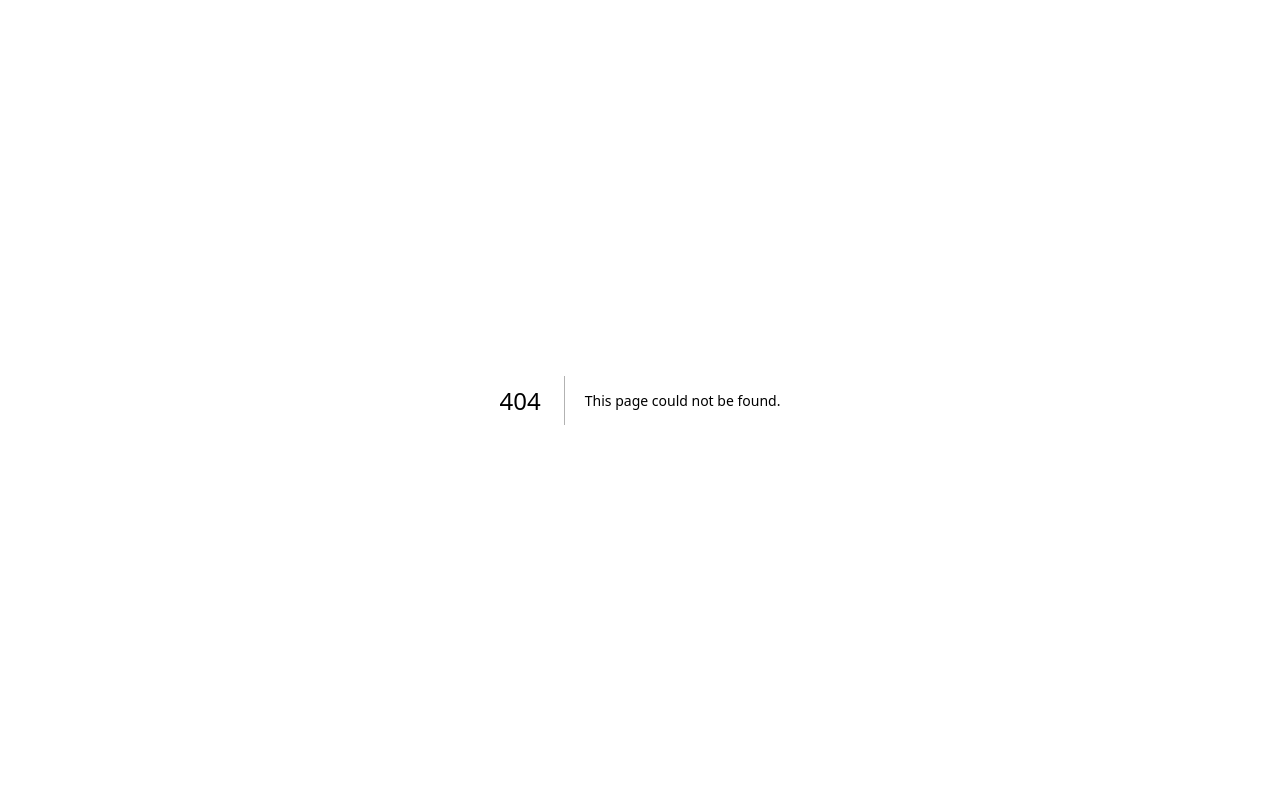
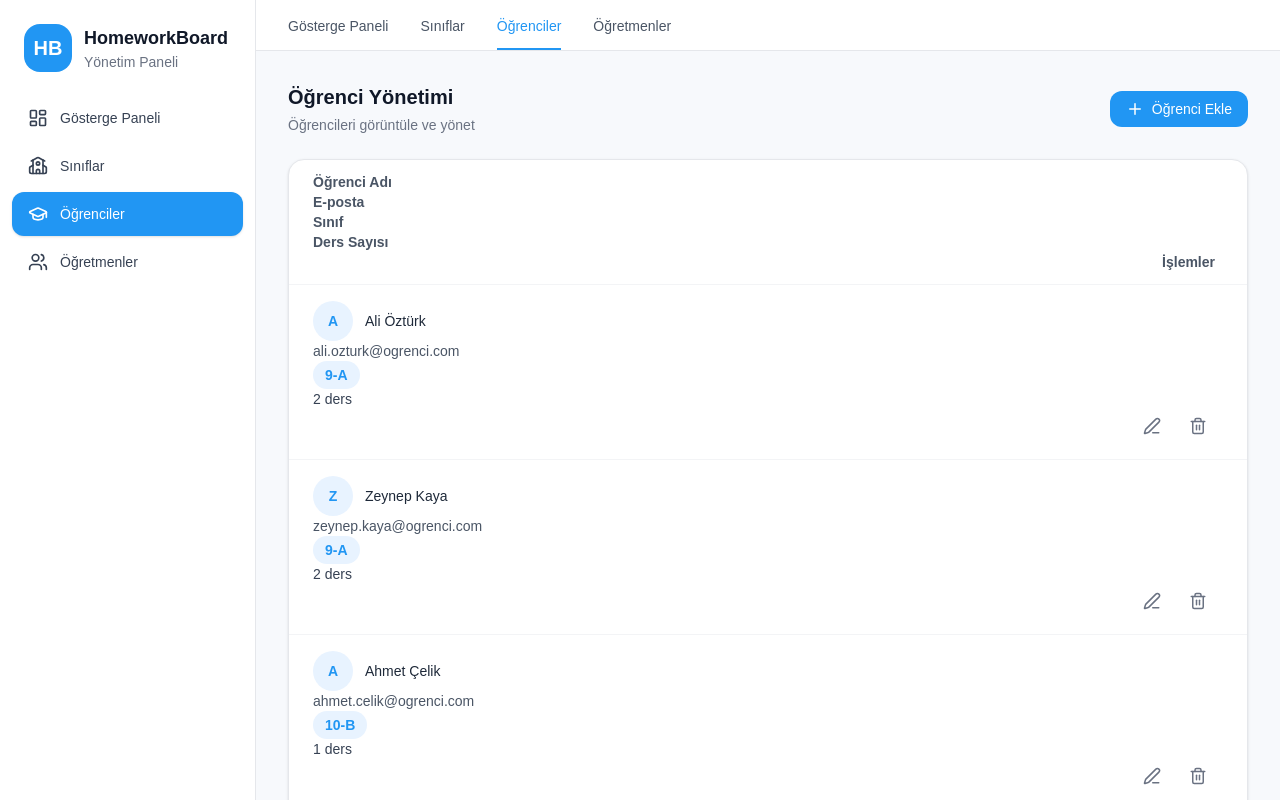
Before and after one commit to Busra-Demirkesen/odev-takip-app, a Next.js app: page /dashboard/admin in a window 1280 px wide. Before the commit this address had no page. Shown: the top 800 px of the page. Built offline with nearby package versions, Linux system fonts and the light colour scheme.

Commit message:
fix: improve error handling in login form and add admin students page

```diff
--- a/app/components/auth/LoginForm.tsx
+++ b/app/components/auth/LoginForm.tsx
@@ -78,13 +78,14 @@ export function LoginForm({ onLogin }: LoginFormProps) {
 
       onLogin(role, userId, normalizedEmail);
       console.log("Firebase -> UID:", cred.user.uid);
-    } catch (err: any) {
+    } catch (err: unknown) {
+      const errorCode = (err as { code?: string })?.code;
       const message =
-        err?.code === "auth/user-not-found"
+        errorCode === "auth/user-not-found"
           ? "Böyle bir kullanıcı bulunamadı."
-          : err?.code === "auth/wrong-password"
+          : errorCode === "auth/wrong-password"
           ? "Şifre hatalı."
-          : err?.code === "auth/invalid-email"
+          : errorCode === "auth/invalid-email"
           ? "Geçersiz e-posta adresi."
           : "Giriş yaparken hata oluştu.";
 
--- /dev/null
+++ b/app/dashboard/admin/page.tsx
@@ -0,0 +1,38 @@
+// app/dashboard/admin/page.tsx
+"use client";
+
+import { Plus } from "lucide-react";
+import { AdminShell } from "@/components/admin/AdminShell";
+import { SectionHeader } from "@/components/admin/SectionHeader";
+import { StudentTable, type Student } from "@/components/admin/StudentTable";
+
+const mockStudents: Student[] = [
+  { name: "Ali Öztürk", email: "ali.ozturk@ogrenci.com", className: "9-A", courseCount: 2 },
+  { name: "Zeynep Kaya", email: "zeynep.kaya@ogrenci.com", className: "9-A", courseCount: 2 },
+  { name: "Ahmet Çelik", email: "ahmet.celik@ogrenci.com", className: "10-B", courseCount: 1 },
+  { name: "Elif Demir", email: "elif.demir@ogrenci.com", className: "11-B", courseCount: 2 },
+  { name: "Can Yılmaz", email: "can.yilmaz@ogrenci.com", className: "11-B", courseCount: 2 },
+];
+
+export default function AdminStudentsPage() {
+  return (
+    <AdminShell activeSection="students">
+      <SectionHeader
+        title="Öğrenci Yönetimi"
+        subtitle="Öğrencileri görüntüle ve yönet"
+        action={
+          <button className="inline-flex items-center gap-2 px-4 py-2 rounded-xl bg-[#2196F3] text-white text-sm font-medium hover:bg-[#1976D2] transition-colors">
+            <Plus size={18} />
+            Öğrenci Ekle
+          </button>
+        }
+      />
+
+      <StudentTable
+        students={mockStudents}
+        onEdit={(student) => console.log("edit", student)}
+        onDelete={(student) => console.log("delete", student)}
+      />
+    </AdminShell>
+  );
+}
```
